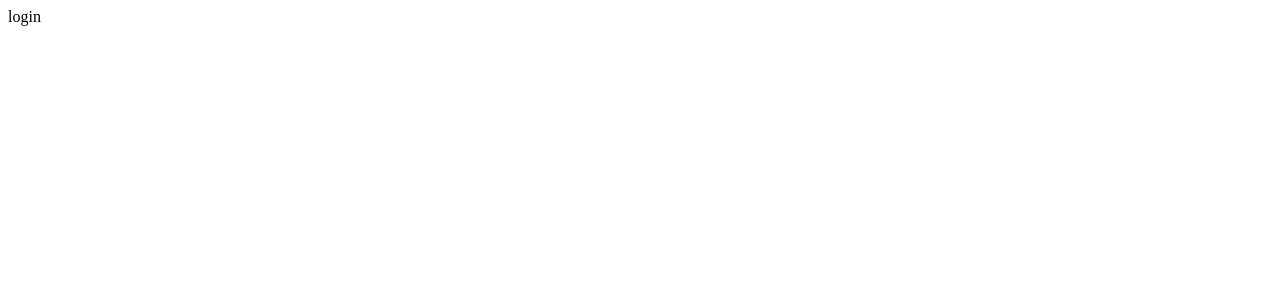
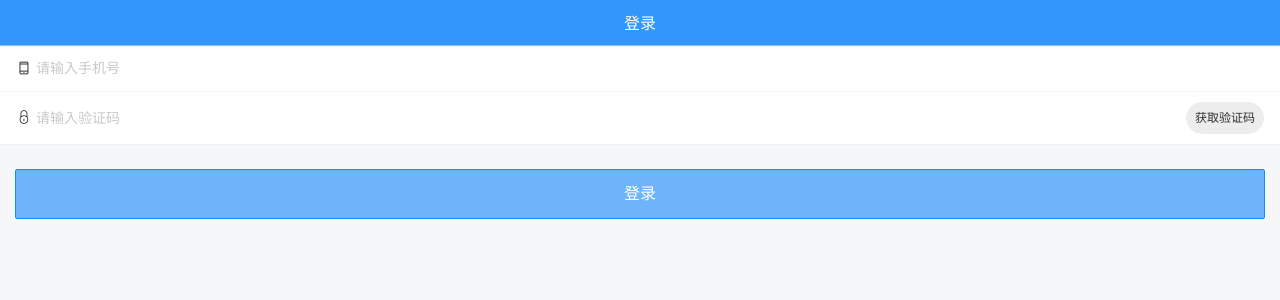
Before and after one commit to gxfChaos/heimatt, a Vue app: page /#/login in a window 1280 px wide. Shown: the top 300 px of the page. Built offline with nearby package versions, Linux system fonts and the light colour scheme.

Commit message:
登录页静态完成

```diff
--- a/package.json
+++ b/package.json
@@ -8,6 +8,7 @@
   },
   "dependencies": {
     "core-js": "^3.4.3",
+    "vant": "^2.2.16",
     "vue": "^2.6.10",
     "vue-router": "^3.1.3",
     "vuex": "^3.1.2"
--- /dev/null
+++ b/src/style/base.css
@@ -0,0 +1,57 @@
+body,
+div,
+span,
+p,
+ul,
+li,
+a,
+img,
+input,
+h1,
+h2,
+h3,
+h4,
+h5,
+h6,
+i {
+  margin: 0;
+  padding: 0;
+  box-sizing: border-box;
+  /* 将所有的标签转换成内减模型的盒子 */
+}
+img {
+  vertical-align: middle;
+  border: none;
+}
+input {
+  border: none;
+  outline: none;
+}
+a {
+  text-decoration: none;
+  color: #000;
+}
+i {
+  font-style: normal;
+}
+li {
+  list-style: none;
+}
+body {
+  font-size: 12px;
+  line-height: 1;
+}
+.clearfix::after {
+  content: ".";
+  clear: both;
+  display: block;
+  height: 0;
+  visibility: hidden;
+}
+.clearfix {
+  *zoom: 1;
+}
+
+body,html{
+  height: 100%;
+}
--- a/src/views/login/index.vue
+++ b/src/views/login/index.vue
@@ -1,15 +1,59 @@
 <template>
-  <div class="login-container">login</div>
+  <div class="login-container">
+    <!-- nav -->
+    <van-nav-bar class="login-nav" title="登录" />
+    <!-- input -->
+    <van-cell-group>
+      <van-field v-model="user.mobile" clearable placeholder="请输入手机号">
+        <template slot="left-icon">
+          <i class="iconfont icon-iphone"></i>
+        </template>
+      </van-field>
+    </van-cell-group>
+    <van-cell-group class="login-code">
+      <van-field v-model="sms" center clearable placeholder="请输入验证码">
+        <template slot="left-icon">
+          <i class="iconfont icon-lock"></i>
+        </template>
+        <van-button round slot="button" size="small" style="background-color:#ededed;">获取验证码</van-button>
+      </van-field>
+    </van-cell-group>
+    <!-- button -->
+    <div class="login-btn">
+      <van-button type="info" size="large">登录</van-button>
+    </div>
+  </div>
 </template>
 
 <script>
 export default {
-  name: "login"
+  name: "login",
+  data() {
+    return {
+      user: {
+        mobile: "",
+        code: ""
+      }
+    };
+  }
 };
 </script>
 
 <style lang="less">
 .login-container {
-    width: 100%;
+  height: 100%;
+  background-color: #f5f7f9;
+  .login-nav {
+    background-color: #3296fa;
+    .van-nav-bar__title {
+      color: #fff;
+    }
+  }
+  .login-btn {
+    margin: 25px 15px;
+    .van-button {
+      background-color: #6db4fb;
+    }
+  }
 }
 </style>
```
Also changed, not shown: src/main.js (+14 -4 lines), 1 other file (tests, documents, lock files or other folders).
